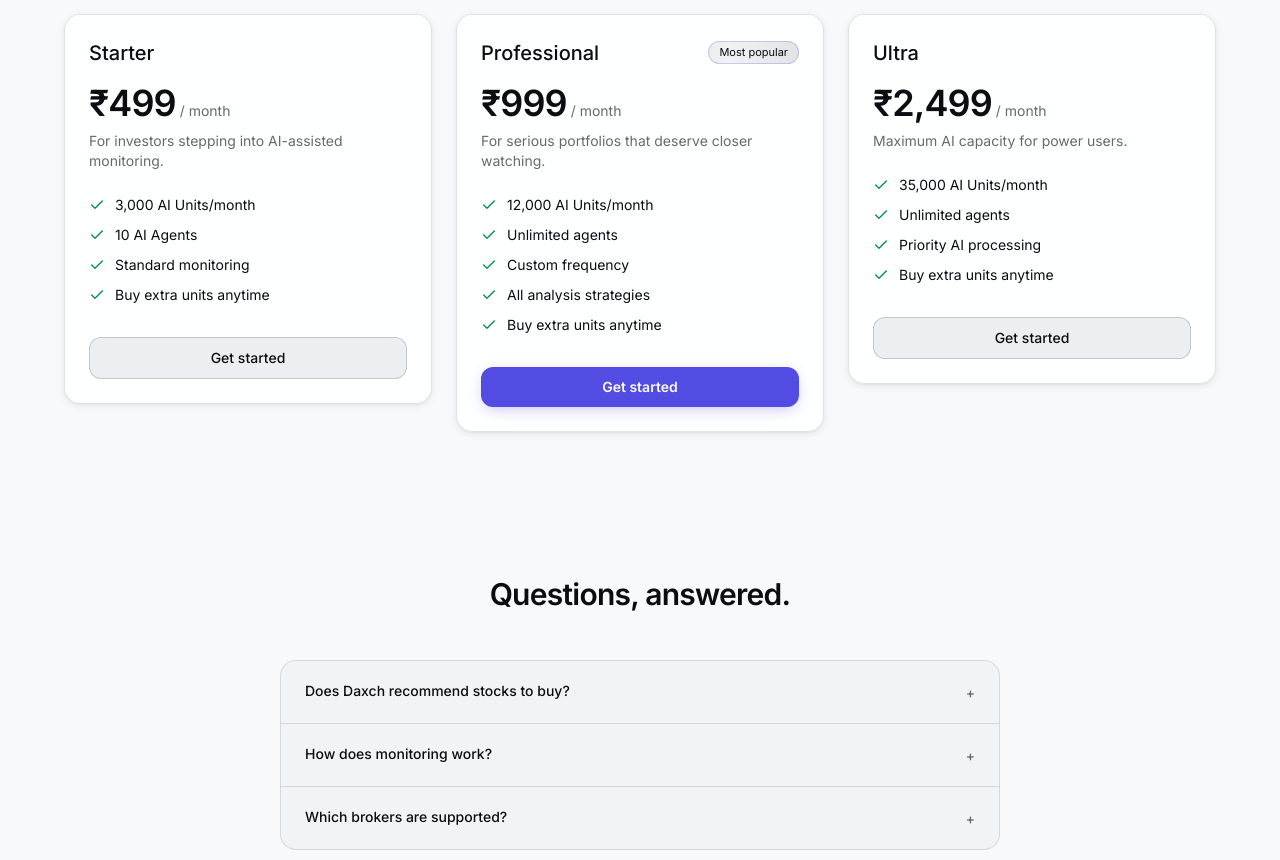
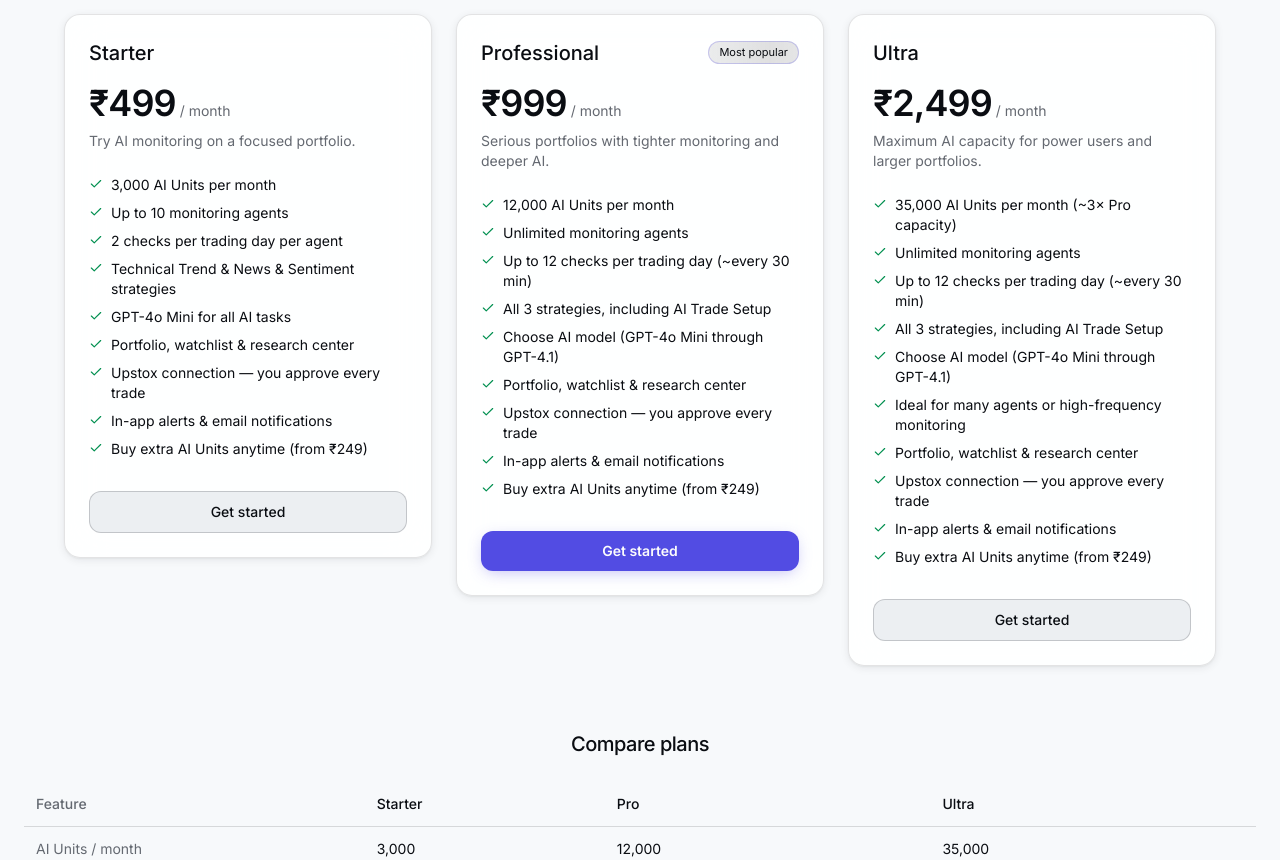
Before and after one commit to Kirang96/daxch, a Next.js app in the folder frontend/: page / in a window 1280 px wide. Shown: the part 1940-2800 px from the top of the page. Built offline with nearby package versions, Linux system fonts and the light colour scheme.

Commit message:
Improve plan feature lists and add pricing comparison table.

```diff
--- a/frontend/src/app/onboarding/subscription/page.tsx
+++ b/frontend/src/app/onboarding/subscription/page.tsx
@@ -3,23 +3,17 @@
 import Link from "next/link";
 import { Suspense, useEffect, useMemo, useState } from "react";
 import { useRouter, useSearchParams } from "next/navigation";
-import { ArrowRight, Check, Sparkles } from "lucide-react";
+import { ArrowRight, Sparkles } from "lucide-react";
 
 import { AlertBanner, Badge, Disclaimer, GlassCard } from "@/components/daxch/primitives";
+import { PlanFeaturesList } from "@/components/daxch/plan-features-list";
 import { Logo } from "@/components/daxch/logo";
 import { Button } from "@/components/ui/button";
 import { useAuth } from "@/hooks/useAuth";
 import { api } from "@/lib/api";
+import { buildPlanCardFromApi, type PlanId, PLAN_ORDER } from "@/lib/plan-features";
 import { startSubscriptionCheckout, finalizeSubscriptionReturn, refreshPendingSubscription } from "@/lib/razorpay-subscription";
 import { PlanInfo, Subscription } from "@/types";
-
-const PLAN_FEATURES: Record<string, string[]> = {
-  starter: ["3,000 AI Units/month", "Up to 10 agents", "2 analysis strategies", "Buy extra AI Units anytime"],
-  pro: ["12,000 AI Units/month", "Unlimited agents", "All 3 analysis strategies", "Buy extra AI Units anytime"],
-  ultra: ["35,000 AI Units/month", "Unlimited agents", "Highest priority AI", "Buy extra AI Units anytime"]
-};
-
-type PlanId = "starter" | "pro" | "ultra";
 
 export default function OnboardingSubscriptionPage() {
   return (
@@ -79,19 +73,9 @@
 
   const plans = useMemo(
     () =>
-      Object.entries(planMap).map(([id, info]) => ({
-        id,
-        name: info.name,
-        price: `₹${info.price}`,
-        desc:
-          id === "ultra"
-            ? "Maximum AI capacity for power users."
-            : id === "pro"
-              ? "Unlimited coverage with advanced cadence controls."
-              : "For focused portfolios and standard monitoring.",
-        features: PLAN_FEATURES[id] ?? [],
-        highlighted: id === "pro"
-      })),
+      Object.entries(planMap)
+        .sort(([a], [b]) => PLAN_ORDER.indexOf(a as PlanId) - PLAN_ORDER.indexOf(b as PlanId))
+        .map(([id, info]) => buildPlanCardFromApi(id, info)),
     [planMap]
   );
 
@@ -183,13 +167,7 @@
                     <span className="text-sm text-muted-foreground">/ month</span>
                   </div>
                   <p className="mt-2 text-sm text-muted-foreground">{plan.desc}</p>
-                  <ul className="mt-5 space-y-2 text-sm">
-                    {plan.features.map((feature) => (
-                      <li key={feature} className="flex items-start gap-2">
-                        <Check className="mt-0.5 h-3.5 w-3.5 text-emerald-400" /> {feature}
-                      </li>
-                    ))}
-                  </ul>
+                  <PlanFeaturesList features={plan.features} className="mt-5" />
                   <Button
                     className="mt-6 w-full"
                     variant={plan.highlighted ? "primary" : "secondary"}
--- a/frontend/src/app/page.tsx
+++ b/frontend/src/app/page.tsx
@@ -14,6 +14,7 @@
 import { HeroSection } from "@/components/landing/hero-section";
 import { HowItWorksSteps } from "@/components/landing/how-it-works-steps";
 import { PricingSection } from "@/components/landing/pricing-section";
+import { getLandingPlans } from "@/lib/plan-features";
 
 export default function HomePage() {
   const features = [
@@ -49,46 +50,7 @@
     }
   ];
 
-  const plans = [
-    {
-      id: "starter",
-      name: "Starter",
-      price: "₹499",
-      desc: "For investors stepping into AI-assisted monitoring.",
-      features: ["3,000 AI Units/month", "10 AI Agents", "Standard monitoring", "Buy extra units anytime"],
-      cta: "Get started",
-      highlighted: false
-    },
-    {
-      id: "pro",
-      name: "Professional",
-      price: "₹999",
-      desc: "For serious portfolios that deserve closer watching.",
-      features: [
-        "12,000 AI Units/month",
-        "Unlimited agents",
-        "Custom frequency",
-        "All analysis strategies",
-        "Buy extra units anytime"
-      ],
-      cta: "Get started",
-      highlighted: true
-    },
-    {
-      id: "ultra",
-      name: "Ultra",
-      price: "₹2,499",
-      desc: "Maximum AI capacity for power users.",
-      features: [
-        "35,000 AI Units/month",
-        "Unlimited agents",
-        "Priority AI processing",
-        "Buy extra units anytime"
-      ],
-      cta: "Get started",
-      highlighted: false
-    }
-  ];
+  const plans = getLandingPlans();
 
   const howItWorks = [
     { step: "1", title: "Pick your stock", desc: "Set your planned entry and investment goal." },
--- a/frontend/src/app/subscription/page.tsx
+++ b/frontend/src/app/subscription/page.tsx
@@ -2,41 +2,19 @@
 
 import { useEffect, useMemo, useState } from "react";
 import Link from "next/link";
-import { Check, Download } from "lucide-react";
+import { Download } from "lucide-react";
 
 import { AiUnitsUsageCard } from "@/components/daxch/ai-units-usage-card";
+import { PlanFeaturesList } from "@/components/daxch/plan-features-list";
 import { AppShell } from "@/components/layout/app-shell";
 import { AlertBanner, Badge, Disclaimer, GlassCard, StatCard } from "@/components/daxch/primitives";
 import { Button } from "@/components/ui/button";
 import { api } from "@/lib/api";
+import { buildPlanCardFromApi, type PlanId } from "@/lib/plan-features";
 import { startSubscriptionCheckout, finalizeSubscriptionReturn, refreshPendingSubscription, syncSubscriptionStatus } from "@/lib/razorpay-subscription";
 import { Invoice, PlanInfo, Subscription } from "@/types";
 
-const PLAN_FEATURES: Record<string, string[]> = {
-  starter: [
-    "3,000 AI Units/month",
-    "Up to 10 agents",
-    "2 analysis strategies",
-    "Standard frequency",
-    "Buy extra AI Units anytime"
-  ],
-  pro: [
-    "12,000 AI Units/month",
-    "Unlimited agents",
-    "All 3 analysis strategies",
-    "Custom frequency",
-    "Buy extra AI Units anytime"
-  ],
-  ultra: [
-    "35,000 AI Units/month",
-    "Unlimited agents",
-    "All 3 analysis strategies",
-    "Highest priority AI processing",
-    "Buy extra AI Units anytime"
-  ]
-};
-
-type PlanId = "starter" | "pro" | "ultra";
+const PLAN_IDS: PlanId[] = ["starter", "pro", "ultra"];
 
 export default function SubscriptionPage() {
   const [current, setCurrent] = useState<Subscription | null>(null);
@@ -96,20 +74,9 @@
 
   const plans = useMemo(
     () =>
-      Object.entries(planMap).map(([id, info]) => ({
-        id,
-        name: info.name,
-        price: `₹${info.price}`,
-        desc:
-          id === "ultra"
-            ? "Maximum AI capacity for power users and larger portfolios."
-            : id === "pro"
-              ? "Unlimited coverage with advanced cadence controls."
-              : "For focused portfolios and standard monitoring.",
-        features: PLAN_FEATURES[id] ?? [],
-        highlighted: id === "pro",
-        agentLimit: info.agent_limit
-      })),
+      Object.entries(planMap)
+        .sort(([a], [b]) => PLAN_IDS.indexOf(a as PlanId) - PLAN_IDS.indexOf(b as PlanId))
+        .map(([id, info]) => buildPlanCardFromApi(id, info)),
     [planMap]
   );
 
@@ -182,13 +149,7 @@
                     <span className="text-sm text-muted-foreground">/ month</span>
                   </div>
                   <p className="mt-2 text-sm text-muted-foreground">{plan.desc}</p>
-                  <ul className="mt-5 flex-1 space-y-2 text-sm">
-                    {plan.features.map((feature) => (
-                      <li key={feature} className="flex items-start gap-2">
-                        <Check className="mt-0.5 h-3.5 w-3.5 shrink-0 text-emerald-400" /> {feature}
-                      </li>
-                    ))}
-                  </ul>
+                  <PlanFeaturesList features={plan.features} className="mt-5 flex-1" />
                   <div className="mt-6 space-y-2">
                     <Button
                       className="w-full"
--- /dev/null
+++ b/frontend/src/components/daxch/plan-features-list.tsx
@@ -0,0 +1,22 @@
+import { Check } from "lucide-react";
+
+import { cn } from "@/lib/utils";
+
+type Props = {
+  features: string[];
+  className?: string;
+  itemClassName?: string;
+};
+
+export function PlanFeaturesList({ features, className, itemClassName }: Props) {
+  return (
+    <ul className={cn("space-y-2 text-sm", className)}>
+      {features.map((feature) => (
+        <li key={feature} className={cn("flex items-start gap-2", itemClassName)}>
+          <Check className="mt-0.5 h-3.5 w-3.5 shrink-0 text-emerald-400" />
+          <span>{feature}</span>
+        </li>
+      ))}
+    </ul>
+  );
+}
--- /dev/null
+++ b/frontend/src/components/landing/pricing-comparison-table.tsx
@@ -0,0 +1,34 @@
+"use client";
+
+import { PLAN_COMPARISON_ROWS, PLAN_ORDER } from "@/lib/plan-features";
+import { cn } from "@/lib/utils";
+
+export function PricingComparisonTable({ className }: { className?: string }) {
+  return (
+    <div className={cn("mt-16 overflow-x-auto", className)}>
+      <h3 className="mb-6 text-center text-lg font-medium tracking-tight md:text-xl">Compare plans</h3>
+      <table className="w-full min-w-[640px] border-collapse text-left text-sm">
+        <thead>
+          <tr className="border-b border-border/15">
+            <th className="px-3 py-3 font-medium text-muted-foreground">Feature</th>
+            {PLAN_ORDER.map((id) => (
+              <th key={id} className="px-3 py-3 font-medium capitalize">
+                {id === "pro" ? "Pro" : id.charAt(0).toUpperCase() + id.slice(1)}
+              </th>
+            ))}
+          </tr>
+        </thead>
+        <tbody>
+          {PLAN_COMPARISON_ROWS.map((row) => (
+            <tr key={row.label} className="border-b border-border/10">
+              <td className="px-3 py-3 text-muted-foreground">{row.label}</td>
+              <td className="px-3 py-3">{row.starter}</td>
+              <td className="px-3 py-3">{row.pro}</td>
+              <td className="px-3 py-3">{row.ultra}</td>
+            </tr>
+          ))}
+        </tbody>
+      </table>
+    </div>
+  );
+}
--- a/frontend/src/components/landing/pricing-section.tsx
+++ b/frontend/src/components/landing/pricing-section.tsx
@@ -1,10 +1,11 @@
 "use client";
 
 import Link from "next/link";
-import { Check } from "lucide-react";
 
 import { LandingCard } from "@/components/landing/landing-card";
 import { MotionItem, MotionReveal, MotionSection } from "@/components/landing/motion-section";
+import { PricingComparisonTable } from "@/components/landing/pricing-comparison-table";
+import { PlanFeaturesList } from "@/components/daxch/plan-features-list";
 
 type Plan = {
   id: string;
@@ -40,13 +41,7 @@
                 <span className="text-sm text-muted-foreground">/ month</span>
               </div>
               <p className="mt-2 text-sm text-muted-foreground">{p.desc}</p>
-              <ul className="mt-6 space-y-2.5">
-                {p.features.map((f) => (
-                  <li key={f} className="flex items-center gap-2.5 text-sm">
-                    <Check className="h-4 w-4 text-emerald-400" /> {f}
-                  </li>
-                ))}
-              </ul>
+              <PlanFeaturesList features={p.features} className="mt-6 flex-1" />
               <Link
                 href={`/signup?plan=${p.id}`}
                 className={
@@ -61,6 +56,8 @@
           </MotionItem>
         ))}
       </MotionSection>
+
+      <PricingComparisonTable />
     </section>
   );
 }
--- /dev/null
+++ b/frontend/src/lib/plan-features.ts
@@ -0,0 +1,211 @@
+export type PlanId = "starter" | "pro" | "ultra";
+
+export const PLAN_ORDER: readonly PlanId[] = ["starter", "pro", "ultra"];
+
+export type PlanDisplayMeta = {
+  id: PlanId;
+  name: string;
+  priceInr: number;
+  desc: string;
+  highlighted: boolean;
+  cta: string;
+  features: string[];
+};
+
+const SHARED_PLATFORM: readonly string[] = [
+  "Portfolio, watchlist & research center",
+  "Upstox connection — you approve every trade",
+  "In-app alerts & email notifications",
+  "Buy extra AI Units anytime (from ₹249)"
+];
+
+const PLAN_FEATURES: Record<PlanId, readonly string[]> = {
+  starter: [
+    "3,000 AI Units per month",
+    "Up to 10 monitoring agents",
+    "2 checks per trading day per agent",
+    "Technical Trend & News & Sentiment strategies",
+    "GPT-4o Mini for all AI tasks",
+    ...SHARED_PLATFORM
+  ],
+  pro: [
+    "12,000 AI Units per month",
+    "Unlimited monitoring agents",
+    "Up to 12 checks per trading day (~every 30 min)",
+    "All 3 strategies, including AI Trade Setup",
+    "Choose AI model (GPT-4o Mini through GPT-4.1)",
+    ...SHARED_PLATFORM
+  ],
+  ultra: [
+    "35,000 AI Units per month (~3× Pro capacity)",
+    "Unlimited monitoring agents",
+    "Up to 12 checks per trading day (~every 30 min)",
+    "All 3 strategies, including AI Trade Setup",
+    "Choose AI model (GPT-4o Mini through GPT-4.1)",
+    "Ideal for many agents or high-frequency monitoring",
+    ...SHARED_PLATFORM
+  ]
+};
+
+const PLAN_META: Record<PlanId, Omit<PlanDisplayMeta, "features">> = {
+  starter: {
+    id: "starter",
+    name: "Starter",
+    priceInr: 499,
+    desc: "Try AI monitoring on a focused portfolio.",
+    highlighted: false,
+    cta: "Get started"
+  },
+  pro: {
+    id: "pro",
+    name: "Pro",
+    priceInr: 999,
+    desc: "Serious portfolios with tighter monitoring and deeper AI.",
+    highlighted: true,
+    cta: "Get started"
+  },
+  ultra: {
+    id: "ultra",
+    name: "Ultra",
+    priceInr: 2499,
+    desc: "Maximum AI capacity for power users and larger portfolios.",
+    highlighted: false,
+    cta: "Get started"
+  }
+};
+
+export type PlanComparisonRow = {
+  label: string;
+  starter: string;
+  pro: string;
+  ultra: string;
+};
+
+export const PLAN_COMPARISON_ROWS: readonly PlanComparisonRow[] = [
+  {
+    label: "AI Units / month",
+    starter: "3,000",
+    pro: "12,000",
+    ultra: "35,000"
+  },
+  {
+    label: "Monitoring agents",
+    starter: "Up to 10",
+    pro: "Unlimited",
+    ultra: "Unlimited"
+  },
+  {
+    label: "Checks per trading day",
+    starter: "2 (open & close)",
+    pro: "Up to 12",
+    ultra: "Up to 12"
+  },
+  {
+    label: "Analysis strategies",
+    starter: "2",
+    pro: "All 3",
+    ultra: "All 3"
+  },
+  {
+    label: "AI model choice",
+    starter: "GPT-4o Mini",
+    pro: "GPT-4o Mini → GPT-4.1",
+    ultra: "GPT-4o Mini → GPT-4.1"
+  },
+  {
+    label: "Research & watchlist",
+    starter: "Included",
+    pro: "Included",
+    ultra: "Included"
+  },
+  {
+    label: "Upstox + approve trades",
+    starter: "Included",
+    pro: "Included",
+    ultra: "Included"
+  },
+  {
+    label: "AI Unit top-ups",
+    starter: "From ₹249",
+    pro: "From ₹249",
+    ultra: "From ₹249"
+  }
+];
+
+export function isPlanId(value: string): value is PlanId {
+  return value === "starter" || value === "pro" || value === "ultra";
+}
+
+export function getPlanFeatures(planId: string): string[] {
+  if (!isPlanId(planId)) return [...PLAN_FEATURES.starter];
+  return [...PLAN_FEATURES[planId]];
+}
+
+export function getPlanMeta(planId: PlanId): PlanDisplayMeta {
+  return {
+    ...PLAN_META[planId],
+    features: getPlanFeatures(planId)
+  };
+}
+
+export function getPlanDescription(planId: string): string {
+  if (!isPlanId(planId)) return PLAN_META.starter.desc;
+  return PLAN_META[planId].desc;
+}
+
+export function isPlanHighlighted(planId: string): boolean {
+  if (!isPlanId(planId)) return false;
+  return PLAN_META[planId].highlighted;
+}
+
+export function formatPlanPrice(priceInr: number): string {
+  return `₹${priceInr.toLocaleString("en-IN")}`;
+}
+
+export type LandingPlan = {
+  id: string;
+  name: string;
+  price: string;
+  desc: string;
+  features: string[];
+  cta: string;
+  highlighted: boolean;
+};
+
+export function getLandingPlans(): LandingPlan[] {
+  return PLAN_ORDER.map((id) => {
+    const meta = PLAN_META[id];
+    return {
+      id: meta.id,
+      name: id === "pro" ? "Professional" : meta.name,
+      price: formatPlanPrice(meta.priceInr),
+      desc: meta.desc,
+      features: getPlanFeatures(id),
+      cta: meta.cta,
+      highlighted: meta.highlighted
+    };
+  });
+}
+
+export function buildPlanCardFromApi(
+  id: string,
+  apiInfo: { name: string; price: number; agent_limit?: number | null }
+): {
+  id: string;
+  name: string;
+  price: string;
+  desc: string;
+  features: string[];
+  highlighted: boolean;
+  agentLimit: number | null | undefined;
+} {
+  return {
+    id,
+    name: apiInfo.name,
+    price: formatPlanPrice(apiInfo.price),
+    desc: getPlanDescription(id),
+    features: getPlanFeatures(id),
+    highlighted: isPlanHighlighted(id),
+    agentLimit: apiInfo.agent_limit
+  };
+}
--- a/frontend/src/lib/polling-frequency.ts
+++ b/frontend/src/lib/polling-frequency.ts
@@ -5,7 +5,8 @@
 }
 
 export function maxPollingForPlan(plan: string | undefined): number {
-  return plan?.toLowerCase() === "pro" ? 12 : 2;
+  const tier = plan?.toLowerCase();
+  return tier === "pro" || tier === "ultra" ? 12 : 2;
 }
 
 export function describePollingFrequency(freq: number): string {
```
